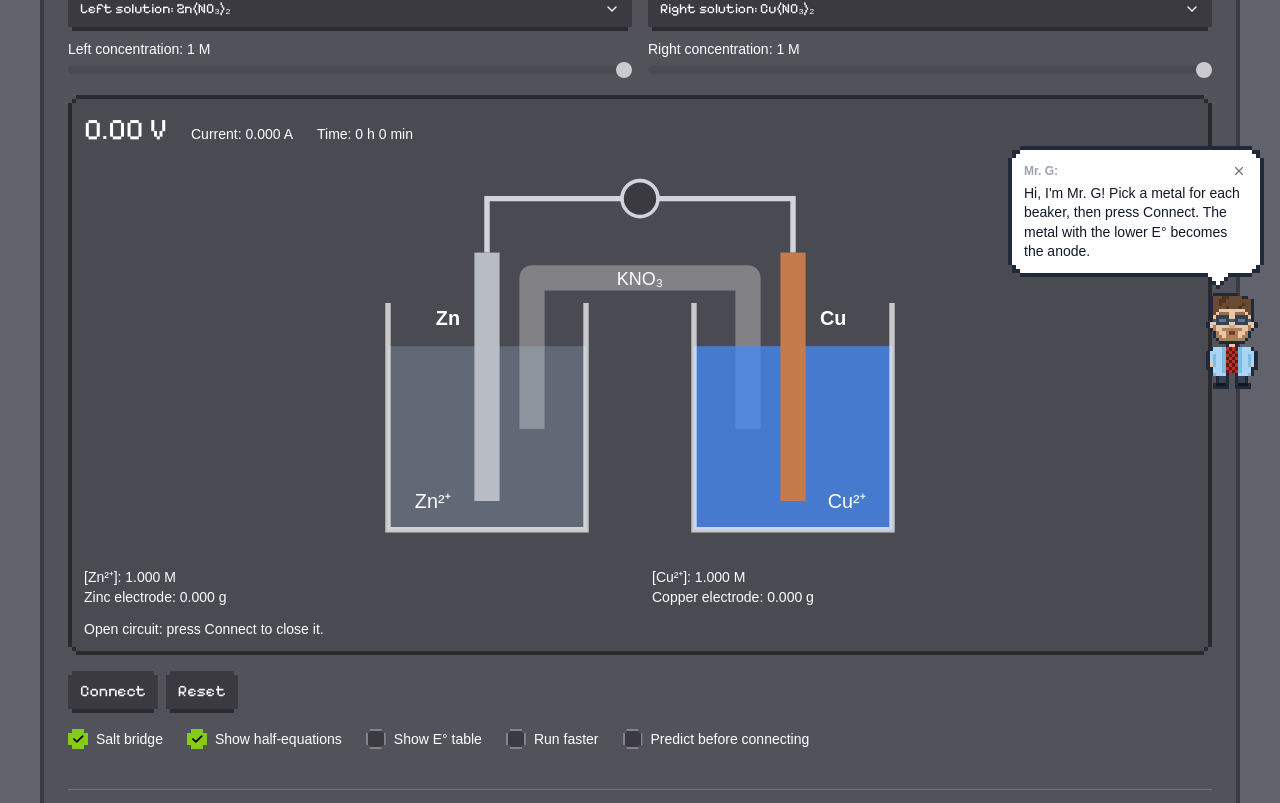
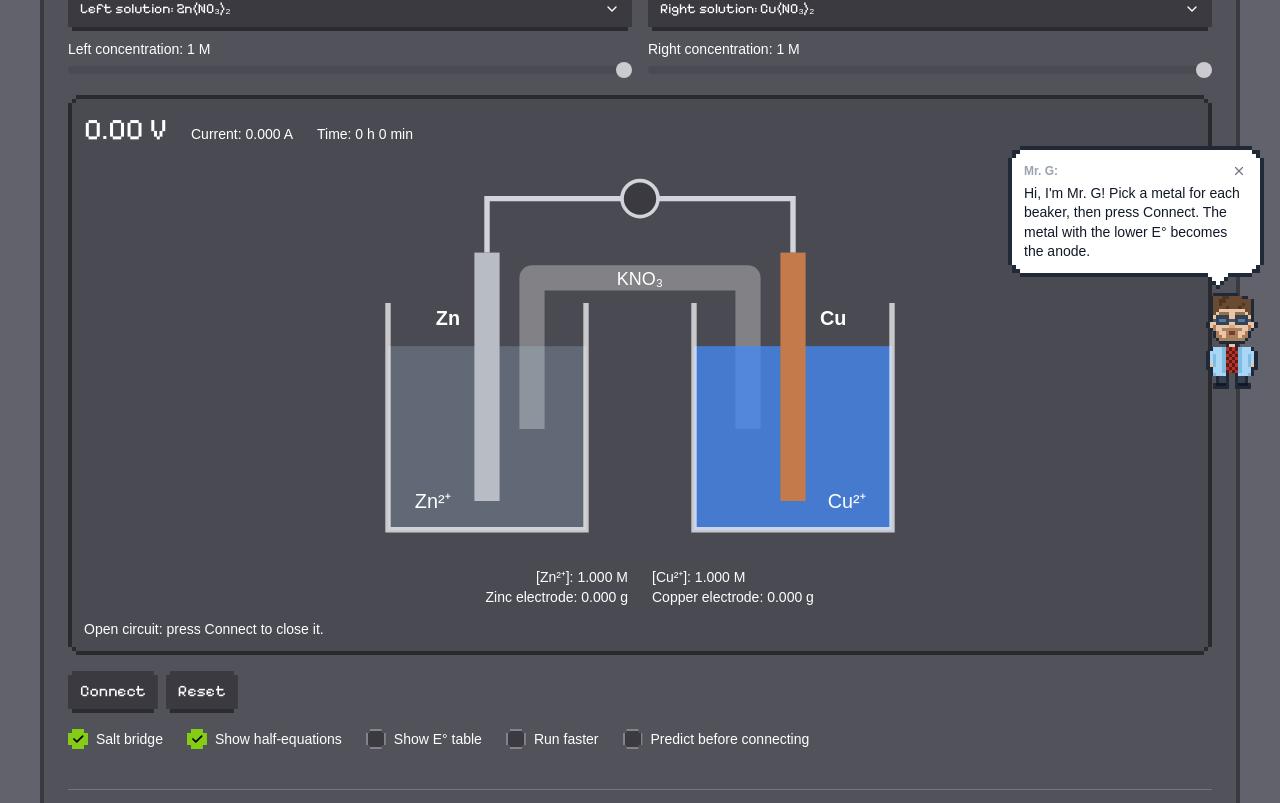
Before and after one commit to sethgonzales/ChemEd, a Next.js app: page /electrochemistry in a window 1280 px wide. Shown: the part 403-1206 px from the top of the page. Built offline with nearby package versions, Linux system fonts and the light colour scheme.

Commit message:
Voltaic cell: centre Anode and Cathode under their beakers; readout columns face each other

```diff
--- a/src/components/galvanic-cell.tsx
+++ b/src/components/galvanic-cell.tsx
@@ -87,6 +87,7 @@ export default function GalvanicCell({
     return (
       <g key={side}>
         <rect
+          data-testid={`${side}-beaker`}
           x={x}
           y={LIQUID_TOP}
           width={BEAKER.width}
@@ -150,7 +151,7 @@ export default function GalvanicCell({
         </text>
         {flowing && (
           <text
-            x={ex}
+            x={x + BEAKER.width / 2}
             y={HEIGHT - 2}
             textAnchor="middle"
             className="fill-white text-[11px]"
--- a/src/pages/electrochemistry.tsx
+++ b/src/pages/electrochemistry.tsx
@@ -1,4 +1,5 @@
 import { useEffect, useState } from 'react';
+import { cn } from '~/utils/cn';
 import { useEscape } from '~/utils/use-escape';
 import Button from '~/components/button';
 import Container from '~/components/container';
@@ -263,7 +264,14 @@ function Galvanic() {
           <div className="flex flex-col gap-3">
             <div className="grid gap-x-6 gap-y-1 text-sm sm:grid-cols-2">
               {SIDES.map((side) => (
-                <div key={side} className="flex flex-col">
+                // side by side, the columns face each other across the middle
+                <div
+                  key={side}
+                  className={cn(
+                    'flex flex-col',
+                    side === 'left' ? 'sm:text-right' : 'sm:text-left',
+                  )}
+                >
                   <span>
                     [{coupleFor(cell[side].solution).ion}]:{' '}
                     {cell[side].concentration.toFixed(3)} M
```
Also changed, not shown: 1 other file (tests, documents, lock files or other folders).
